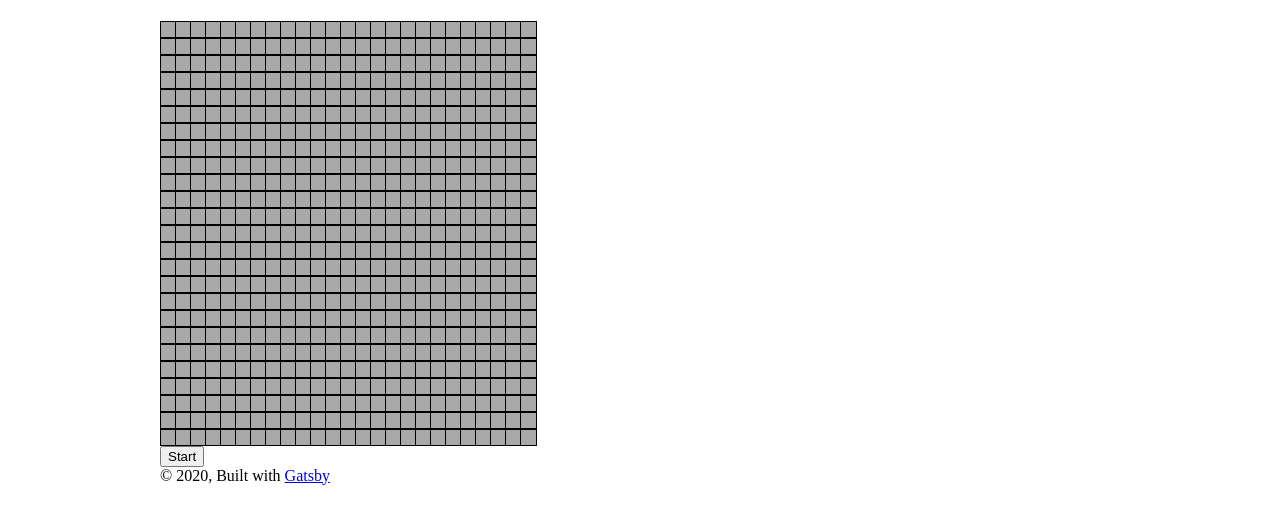
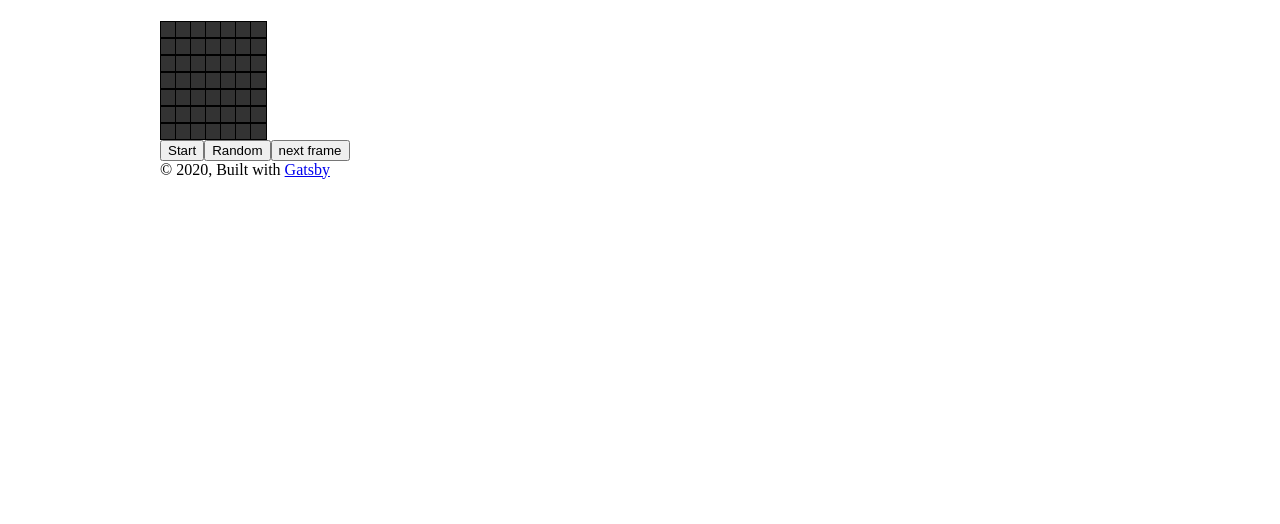
Before and after one commit to fbzr/Game-Of-Life, a Gatsby site: page / in a window 1280 px wide. Shown: the part 94-618 px from the top of the page. Built offline with nearby package versions, Linux system fonts and the light colour scheme; Gatsby itself is replaced by a stand-in of ours.

Commit message:
move logic to App component, next frame button works, setInterval does not

```diff
--- a/src/components/App.js
+++ b/src/components/App.js
@@ -1,21 +1,103 @@
-import React, { useState } from "react"
-import Grid from "../components/game/Grid"
+import React, { useState, useEffect, useCallback } from "react"
+import Grid from "./game/Grid"
+import { createGrid } from "./game/functions"
+const neighbors = [
+  [0, 1],
+  [0, -1],
+  [1, -1],
+  [-1, 1],
+  [1, 1],
+  [-1, -1],
+  [1, 0],
+  [-1, 0],
+]
+
+const size = 7
 
 const App = () => {
   // set grid size
-  const [gridSize, setGridSize] = useState(25)
+  const [gridSize, setGridSize] = useState(size)
+  const [nextGrid, setNextGrid] = useState(createGrid(size, size))
+  const [grid, setGrid] = useState(createGrid(size, size))
   // state that handles when the game is on or off
   const [isOn, setIsOn] = useState(false)
+  const [myInterval, setMyInterval] = useState(null)
+
+  useEffect(() => {
+    if (isOn) {
+      setInterval(updateGrid, 1000)
+    }
+  }, [isOn])
+
+  // update nextGrid/buffer when grid changes
+  useEffect(() => {
+    console.log("update next")
+    setNextGrid(
+      grid.map((col, colIndex) => {
+        return col.map((value, rowIndex) => {
+          return updateCell(rowIndex, colIndex, value)
+        })
+      })
+    )
+  }, [grid])
+
+  const updateGrid = () => {
+    // set grid with buffer
+    console.log("update grid")
+    setGrid(nextGrid)
+  }
+
+  const updateCell = (row, col, currentValue) => {
+    // update cells based on prev grid
+    let liveNeighbors = 0
+    neighbors.forEach(([addCol, addRow]) => {
+      const neighborRow = row + addRow
+      const neighborCol = col + addCol
+
+      // check if indexes are valid in the grid
+      if (
+        neighborRow >= 0 &&
+        neighborRow < grid.length &&
+        neighborCol >= 0 &&
+        neighborCol < grid[0].length
+      ) {
+        // add the value of the neighbor (0 or 1) to the count
+        liveNeighbors += grid[neighborCol][neighborRow]
+      }
+    })
+
+    if (liveNeighbors < 2 || liveNeighbors > 3) {
+      // Any live cell with fewer than two live neighbours dies, as if by underpopulation.
+      // Any live cell with more than three live neighbours dies, as if by overpopulation.
+      return 0
+    } else if (currentValue === 0 && liveNeighbors === 3) {
+      //Any dead cell with exactly three live neighbours becomes a live cell, as if by reproduction.
+      return 1
+    }
+
+    // Any live cell with two or three live neighbours lives on to the next generation.
+    return currentValue
+  }
 
   const handleStartStop = () => {
     // update isOn state
-    setIsOn(!isOn)
+
+    let myInterval = setInterval(updateGrid, 200)
   }
 
+  const generateRandomGrid = () => {
+    setGrid(createGrid(gridSize, gridSize, true))
+  }
+
+  console.table(grid)
+  console.table(nextGrid)
   return (
     <div>
-      <Grid isOn={isOn} rows={25} columns={25} />
-      <button onClick={handleStartStop}>{isOn ? "Stop" : "Start"}</button>
+      <Grid setData={setGrid} data={grid} rows={gridSize} columns={gridSize} />
+      <button onClick={() => setIsOn(!isOn)}>{isOn ? "Stop" : "Start"}</button>
+
+      <button onClick={generateRandomGrid}>Random</button>
+      <button onClick={updateGrid}>next frame</button>
     </div>
   )
 }
--- a/src/components/game/Grid.js
+++ b/src/components/game/Grid.js
@@ -1,5 +1,5 @@
-import React, { useState, useEffect } from "react"
-
+import React, { useState, useEffect, useCallback } from "react"
+import { createGrid } from "./functions"
 // Questions:
 // What data structure should I use?
 // Why?
@@ -11,63 +11,23 @@ import React, { useState, useEffect } from "react"
 // Array does offer good performance for access value in specific indexes
 // Problem: To update array in react state
 
-const neighbors = [
-  [0, 1],
-  [0, -1],
-  [1, -1],
-  [-1, 1],
-  [1, 1],
-  [-1, -1],
-  [1, 0],
-  [-1, 0],
-]
+const Grid = ({ data, setData }) => {
+  //   const [nextGrid, setNextGrid] = useState(createGrid(columns, rows, true))
 
-const Grid = ({ columns, rows, isOn, interval = 1000 }) => {
-  // create states for current grid and next grid
-  const [grid, setGrid] = useState(null)
-  const [nextGrid, setNextGrid] = useState(null)
+  //   useEffect(() => {
+  //     if (!grid && !nextGrid) {
+  //       // create initial state
+  //       // initialize all cells with 0
+  //       // set length of array when it is created
+  //       const initialGrid = Array(rows)
+  //       for (let i = 0; i < rows; i++) {
+  //         initialGrid[i] = Array(columns).fill(0)
+  //       }
 
-  useEffect(() => {
-    if (!grid && !nextGrid) {
-      // create initial state
-      // initialize all cells with 0
-      // set length of array when it is created
-      const initialGrid = Array(rows)
-      for (let i = 0; i < rows; i++) {
-        initialGrid[i] = Array(columns).fill(0)
-      }
-
-      setGrid(initialGrid)
-      setNextGrid(initialGrid)
-    }
-  }, [])
-
-  useEffect(() => {
-    let myInterval = null
-    if (isOn) {
-      // clicked start button
-      // setTimeout here
-      myInterval = setInterval(updateGrid, interval)
-    }
-
-    return () => clearInterval(myInterval)
-  }, [isOn])
-
-  const updateCells = (row, col) => {
-    // update cells based on prev grid
-
-    neighbors.forEach(([row, col]) => {})
-  }
-
-  const updateGrid = () => {
-    console.log("grid changed")
-    // loop through all cells and call update function to update it
-    for (let row = 0; row < grid.length; row++) {
-      for (let col = 0; col < grid[row].length; col++) {
-        updateCells(row, col)
-      }
-    }
-  }
+  //       setGrid(initialGrid)
+  //       setNextGrid(initialGrid)
+  //     }
+  //   }, [])
 
   // create another matrix make the changes to the next state based on the current state
   //   const [nextGrid, setNextGrid] = useState(null)
@@ -76,13 +36,13 @@ const Grid = ({ columns, rows, isOn, interval = 1000 }) => {
     // receives Row and Col indexes/position
     // chenge state of specific cell based on its current value
     // create a copy of grid
-    let updatedGrid = [...grid]
+    let updatedData = [...data]
 
     // update the copy with the new value of the cell clicked
-    updatedGrid[row][col] = grid[row][col] === 0 ? 1 : 0
+    updatedData[col][row] = data[col][row] === 0 ? 1 : 0
 
     // update original grid with the updated copy
-    setGrid(updatedGrid)
+    setData(updatedData)
   }
 
   return (
@@ -90,18 +50,18 @@ const Grid = ({ columns, rows, isOn, interval = 1000 }) => {
     <div
       style={{
         display: "grid",
-        gridTemplateColumns: `repeat(${columns}, 15px)`,
+        gridTemplateColumns: `repeat(${data.length}, 15px)`,
       }}
     >
-      {grid?.map((row, rowIndex) =>
-        row.map((col, colIndex) => (
+      {data?.map((col, colIndex) =>
+        col.map((value, rowIndex) => (
           // create an element for each cell
           <div
-            key={`${rowIndex}${colIndex}`}
+            key={`${colIndex}-${rowIndex}`}
             style={{
               width: 15,
               height: 15,
-              backgroundColor: grid[rowIndex][colIndex] ? "white" : "darkgrey",
+              backgroundColor: value ? "white" : "#333333",
               border: "solid 1px black",
             }}
             onClick={() => handleClickOnCell(rowIndex, colIndex)}
--- /dev/null
+++ b/src/components/game/functions.js
@@ -0,0 +1,11 @@
+export const createGrid = (cols, rows, random = false) => {
+  let grid = new Array(cols)
+  for (let i = 0; i < cols; i++) {
+    grid[i] = new Array(rows)
+    for (let j = 0; j < rows; j++) {
+      grid[i][j] = random ? Math.floor(Math.random() * 2) : 0
+    }
+  }
+
+  return grid
+}
```
